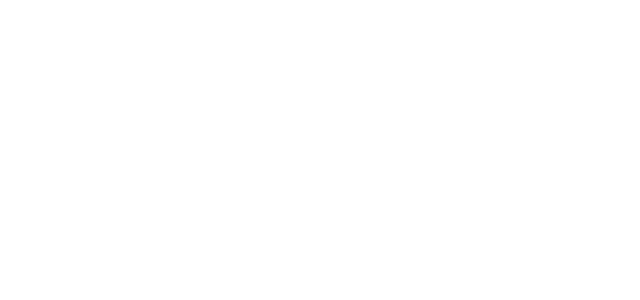
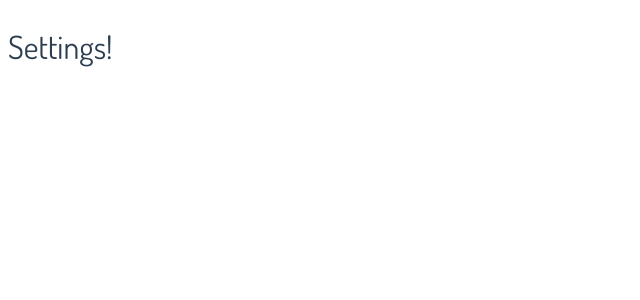
Before and after one commit to nilsishome/chat-app-exam, a Vue app: page /settings in a window 1280 px wide. Before the commit this address had no page. Shown: the top 300 px of the page, without its empty margins (0-640 px from the left). Built offline with nearby package versions, Linux system fonts and the light colour scheme; the HTML template or start-up script is replaced by a standard one.

Commit message:
Add Settings.vue + implement routing for view

```diff
--- a/src/main.ts
+++ b/src/main.ts
@@ -6,8 +6,12 @@
 
 import App from "./App.vue";
 import Auth from "./views/Auth.vue";
+import Settings from "./views/Settings.vue";
 
-const routes = [{ path: "/auth", component: Auth }];
+const routes = [
+  { path: "/auth", component: Auth },
+  { path: "/settings", component: Settings },
+];
 
 const router = createRouter({
   history: createWebHistory(),
--- /dev/null
+++ b/src/views/Settings.vue
@@ -0,0 +1,9 @@
+<script setup lang="ts">
+</script>
+
+<template>
+    <h1>Settings!</h1>
+</template>
+
+<style scoped>
+</style>
```
Also changed, not shown: src/settings/components/Settings.vue (deleted).
